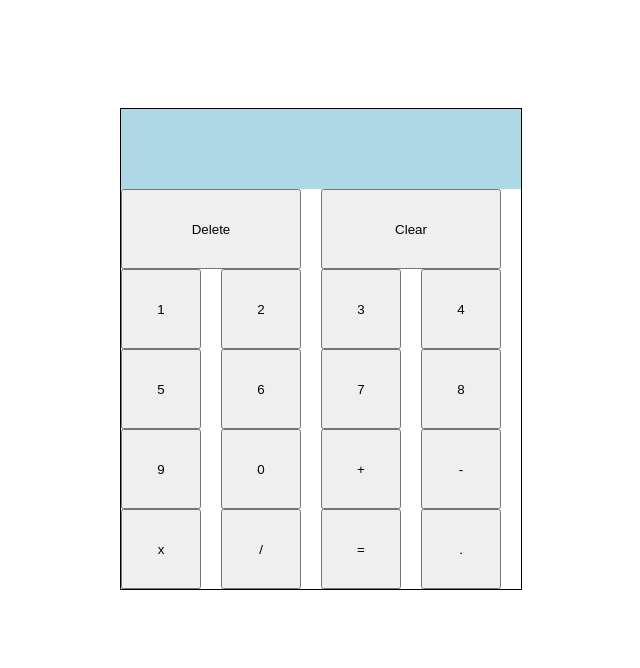
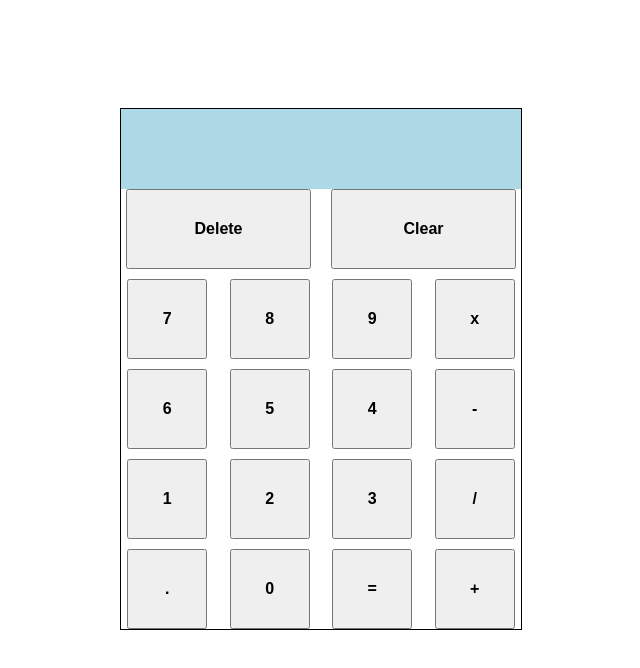
Before and after one commit to 1stub/calculator, a plain HTML site: page index.html in a window 1280 px wide. Shown: the whole page, without its empty margins (319-959 px from the left). Drawn offline with Linux system fonts and the light colour scheme.

Commit message:
created working test layout for grid elements

```diff
--- a/index.html
+++ b/index.html
@@ -14,22 +14,23 @@
             <div class="buttons">
                 <button id="clear">Clear</button>
                 <button id="delete">Delete</button>
+                <button class="numbers" id="seven">7</button>
+                <button class="numbers" id="eight">8</button>
+                <button class="numbers" id="nine">9</button>
+                <button class="arithmetic" id="multiply">x</button>
+                <button class="numbers" id="six">6</button>
+                <button class="numbers" id="five">5</button>
+                <button class="numbers" id="four">4</button>
+                <button class="arithmetic" id="mins">-</button>
                 <button class="numbers" id="one">1</button>
                 <button class="numbers" id="two">2</button>
                 <button class="numbers" id="three">3</button>
-                <button class="numbers" id="four">4</button>
-                <button class="numbers" id="five">5</button>
-                <button class="numbers" id="six">6</button>
-                <button class="numbers" id="seven">7</button>
-                <button class="numbers" id="eight">8</button>
-                <button class="numbers" id="nine">9</button>
+                <button class="arithmetic" id="divide">/</button>
+                <button class="decimal">.</button>
                 <button class="numbers" id="zero">0</button>
+                <button class="enter">=</button>
                 <button class="arithmetic" id="plus">+</button>
-                <button class="arithmetic" id="mins">-</button>
-                <button class="arithmetic" id="multiply">x</button>
-                <button class="arithmetic" id="divide">/</button>
-                <button class="enter">=</button>
-                <button class="decimal">.</button>
+
             </div>
         </div>
     </main>
--- a/styles.css
+++ b/styles.css
@@ -1,3 +1,6 @@
+html,body{
+    font-family: Georgia,Cambria,"Times New Roman",Times,serif;
+}
 main{
     display: flex;
     justify-content: center;
@@ -11,19 +14,19 @@ main{
     margin-top: 100px;
 }
 .buttons button{
+    font-weight: 600;
+    font-size: 16px;
     width: 80px;
     height: 80px;
 }
 #delete{
-    width:45%;
-    grid-area: header;
-    grid-column-start: 1;
-    grid-row-start: 1;
+    width:95%;
+    grid-area: a;
+
 }
 #clear{
-    width:90%;
-    grid-area: header;
-    grid-column-start: 3;
+    width:95%;
+    grid-area: b;
 }
 
 .buttons{
@@ -31,8 +34,9 @@ main{
     display: grid;
     grid-template-columns: repeat(4,1fr);
     grid-template-areas:
-    "header header header header";
-
+    "a a b b";
+    gap: 10px;
+    justify-items: center;
 }
 .display{
     width: 100%;
```
